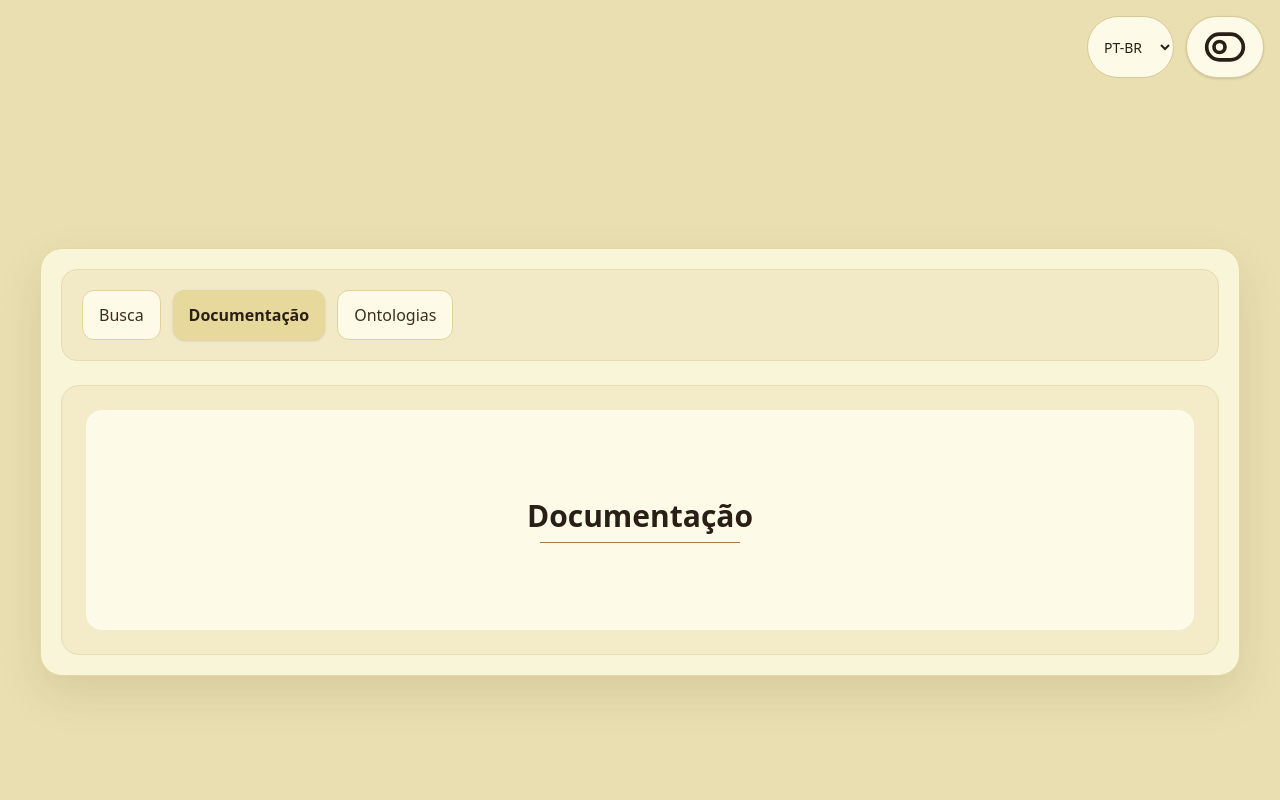
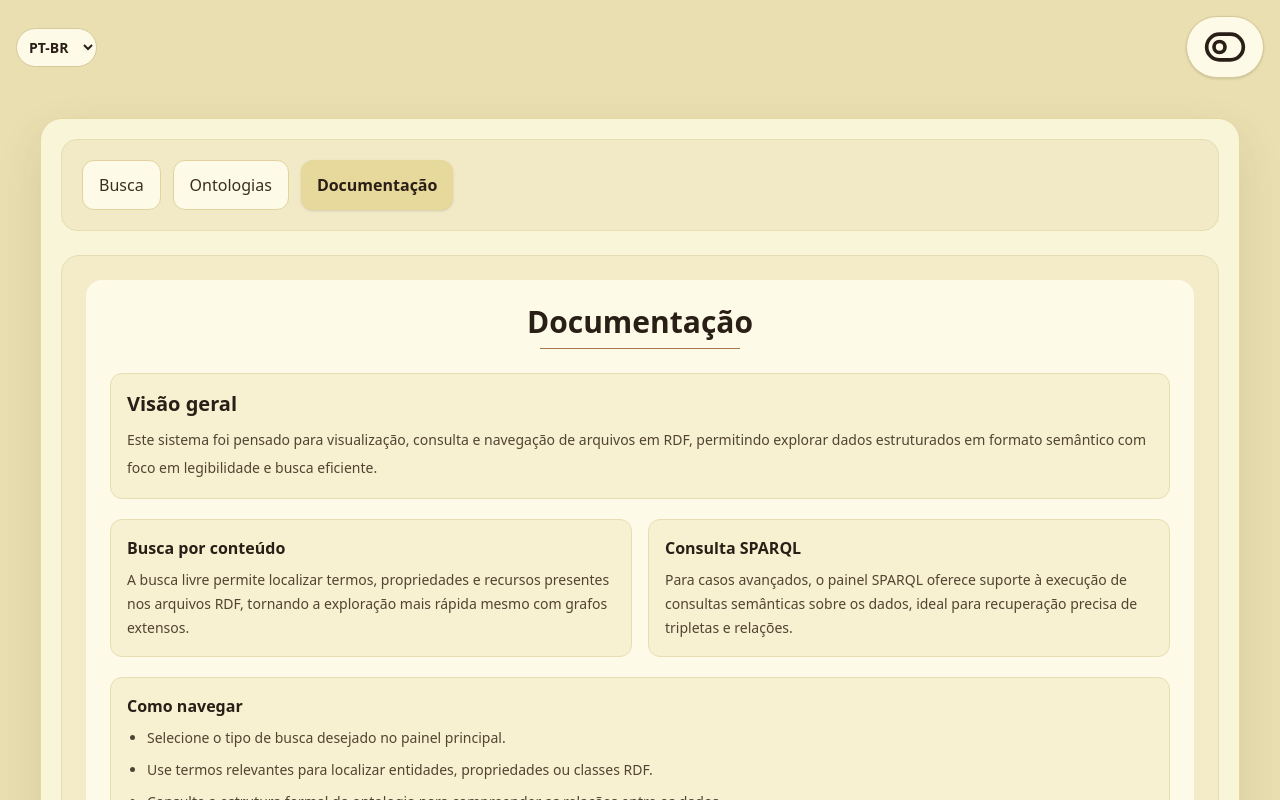
Before and after one commit to Henriqueriano/icc_uvv, a React (Vite) app in the folder frontend/: page / in a window 1280 px wide. Both pictures are taken after a click on the button "Documentação". Shown: the top 800 px of the page. Built offline with nearby package versions, Linux system fonts and the light colour scheme.

Commit message:
feat(docs): added robots.txt and docs section

```diff
--- a/frontend/src/App.tsx
+++ b/frontend/src/App.tsx
@@ -36,15 +36,15 @@ export function App() {
             : "min-h-screen bg-[#E9DFB0] text-[#2A1F16] transition-colors duration-200"
         }
       >
-        <div className="flex justify-end gap-3 p-4">
+        <div className="flex items-center justify-between gap-3 p-4">
           <select
             aria-label="Select system language"
             value={language}
             onChange={(event) => setLanguage(event.target.value as Language)}
             className={
               darkMode
-                ? "rounded-full border border-[#4C433D] bg-[#2A2724] px-3 py-2 text-sm text-[#F5F1E6] outline-none"
-                : "rounded-full border border-[#D7C99A] bg-[#FDFBE8] px-3 py-2 text-sm text-[#2A1F16] outline-none"
+                ? "rounded-full font-bold border border-[#4C433D] bg-[#2A2724] px-2 py-2 text-sm text-[#F5F1E6] outline-none"
+                : "rounded-full font-bold border border-[#D7C99A] bg-[#FDFBE8] px-2 py-2 text-sm text-[#2A1F16] outline-none"
             }
           >
             <option value="pt-BR">PT-BR</option>
--- a/frontend/src/components/DocumentationSection.tsx
+++ b/frontend/src/components/DocumentationSection.tsx
@@ -11,10 +11,46 @@ export function DocumentationSection({ darkMode, language }: DocumentationSectio
   return (
     <main className="block">
       <section className={darkMode ? "w-full rounded-[18px] border border-[#453F39] bg-[#2A2724] p-6" : "w-full rounded-[18px] border border-[#E7DDB3] bg-[#F4EBC9] p-6"}>
-        <div className={darkMode ? "flex min-h-[220px] flex-col items-center justify-center rounded-2xl bg-[#171614] p-6 text-center" : "flex min-h-[220px] flex-col items-center justify-center rounded-2xl bg-[#FDFBE8] p-6 text-center"}>
-          <h1 className={darkMode ? "mb-2 text-3xl font-bold text-[#F5F1E6]" : "mb-2 text-3xl font-bold text-[#2A1F16]"}>{translation.documentation}</h1>
-          <div className="flex justify-center">
-            <hr className={darkMode ? "w-50 border-0 border-t border-[#8C6E4C]" : "w-50 border-0 border-t border-[#A57A4B]"} />
+        <div className={darkMode ? "rounded-2xl bg-[#171614] p-6" : "rounded-2xl bg-[#FDFBE8] p-6"}>
+          <div className="mb-6 text-center">
+            <h1 className={darkMode ? "mb-2 text-3xl font-bold text-[#F5F1E6]" : "mb-2 text-3xl font-bold text-[#2A1F16]"}>{translation.documentation}</h1>
+            <div className="flex justify-center">
+              <hr className={darkMode ? "w-50 border-0 border-t border-[#8C6E4C]" : "w-50 border-0 border-t border-[#A57A4B]"} />
+            </div>
+          </div>
+
+          <div className="space-y-5 text-left">
+            <div className={darkMode ? "rounded-xl border border-[#453F39] bg-[#221F1D] p-4" : "rounded-xl border border-[#E7DDB3] bg-[#F7F0D1] p-4"}>
+              <h2 className={darkMode ? "mb-2 text-xl font-semibold text-[#F5F1E6]" : "mb-2 text-xl font-semibold text-[#2A1F16]"}>{translation.documentationOverviewTitle}</h2>
+              <p className={darkMode ? "text-sm leading-7 text-[#E8DCC2]" : "text-sm leading-7 text-[#524332]"}>
+                {translation.documentationOverviewText}
+              </p>
+            </div>
+
+            <div className="grid gap-4 md:grid-cols-2">
+              <div className={darkMode ? "rounded-xl border border-[#453F39] bg-[#221F1D] p-4" : "rounded-xl border border-[#E7DDB3] bg-[#F7F0D1] p-4"}>
+                <h3 className={darkMode ? "mb-2 text-base font-semibold text-[#F5F1E6]" : "mb-2 text-base font-semibold text-[#2A1F16]"}>{translation.documentationSearchTitle}</h3>
+                <p className={darkMode ? "text-sm leading-6 text-[#E8DCC2]" : "text-sm leading-6 text-[#524332]"}>
+                  {translation.documentationSearchText}
+                </p>
+              </div>
+
+              <div className={darkMode ? "rounded-xl border border-[#453F39] bg-[#221F1D] p-4" : "rounded-xl border border-[#E7DDB3] bg-[#F7F0D1] p-4"}>
+                <h3 className={darkMode ? "mb-2 text-base font-semibold text-[#F5F1E6]" : "mb-2 text-base font-semibold text-[#2A1F16]"}>{translation.documentationSparqlTitle}</h3>
+                <p className={darkMode ? "text-sm leading-6 text-[#E8DCC2]" : "text-sm leading-6 text-[#524332]"}>
+                  {translation.documentationSparqlText}
+                </p>
+              </div>
+            </div>
+
+            <div className={darkMode ? "rounded-xl border border-[#453F39] bg-[#221F1D] p-4" : "rounded-xl border border-[#E7DDB3] bg-[#F7F0D1] p-4"}>
+              <h3 className={darkMode ? "mb-2 text-base font-semibold text-[#F5F1E6]" : "mb-2 text-base font-semibold text-[#2A1F16]"}>{translation.documentationGuideTitle}</h3>
+              <ul className={darkMode ? "list-disc space-y-2 pl-5 text-sm leading-6 text-[#E8DCC2]" : "list-disc space-y-2 pl-5 text-sm leading-6 text-[#524332]"}>
+                {translation.documentationGuideItems.map((item) => (
+                  <li key={item}>{item}</li>
+                ))}
+              </ul>
+            </div>
           </div>
         </div>
       </section>
--- a/frontend/src/components/NavButtons.tsx
+++ b/frontend/src/components/NavButtons.tsx
@@ -26,6 +26,15 @@ export function NavButtons({ activeTab, onChange, darkMode, language }: NavButto
       >
         {translation.search}
       </button>
+
+      <button
+        type="button"
+        className={activeTab === "ontologies" ? activeButton : baseButton}
+        onClick={() => onChange("ontologies")}
+      >
+        {translation.ontologies}
+      </button>
+
       <button
         type="button"
         className={activeTab === "docs" ? activeButton : baseButton}
@@ -33,13 +42,6 @@ export function NavButtons({ activeTab, onChange, darkMode, language }: NavButto
       >
         {translation.documentation}
       </button>
-      <button
-        type="button"
-        className={activeTab === "ontologies" ? activeButton : baseButton}
-        onClick={() => onChange("ontologies")}
-      >
-        {translation.ontologies}
-      </button>
     </div>
   );
 }
--- a/frontend/src/i18n.ts
+++ b/frontend/src/i18n.ts
@@ -22,6 +22,19 @@ export const uiText = {
     notFound: "Página não encontrada",
     notFoundMessage: "A página que você procura não existe ou foi movida.",
     goHome: "Voltar para a página inicial",
+    documentationOverviewTitle: "Visão geral",
+    documentationOverviewText: "Este sistema foi pensado para visualização, consulta e navegação de arquivos em RDF, permitindo explorar dados estruturados em formato semântico com foco em legibilidade e busca eficiente.",
+    documentationSearchTitle: "Busca por conteúdo",
+    documentationSearchText: "A busca livre permite localizar termos, propriedades e recursos presentes nos arquivos RDF, tornando a exploração mais rápida mesmo com grafos extensos.",
+    documentationSparqlTitle: "Consulta SPARQL",
+    documentationSparqlText: "Para casos avançados, o painel SPARQL oferece suporte à execução de consultas semânticas sobre os dados, ideal para recuperação precisa de tripletas e relações.",
+    documentationGuideTitle: "Como navegar",
+    documentationGuideItems: [
+      "Selecione o tipo de busca desejado no painel principal.",
+      "Use termos relevantes para localizar entidades, propriedades ou classes RDF.",
+      "Consulte a estrutura formal da ontologia para compreender as relações entre os dados.",
+      "Explore os resultados em contextos de documentação e semântica aplicada.",
+    ],
   },
   "en-US": {
     menu: "Menu",
@@ -44,6 +57,19 @@ export const uiText = {
     notFound: "Page not found",
     notFoundMessage: "The page you are looking for does not exist or has been moved.",
     goHome: "Back to home",
+    documentationOverviewTitle: "Overview",
+    documentationOverviewText: "This system was designed for viewing, querying, and navigating RDF files, allowing structured semantic data to be explored with a focus on readability and efficient search.",
+    documentationSearchTitle: "Content search",
+    documentationSearchText: "The free search allows you to locate terms, properties, and resources present in RDF files, making exploration faster even in large graphs.",
+    documentationSparqlTitle: "SPARQL query",
+    documentationSparqlText: "For advanced cases, the SPARQL panel supports executing semantic queries over the data, ideal for precise retrieval of triples and relationships.",
+    documentationGuideTitle: "How to navigate",
+    documentationGuideItems: [
+      "Select the type of search you want in the main panel.",
+      "Use relevant terms to locate RDF entities, properties, or classes.",
+      "Consult the formal ontology structure to understand the relationships between the data.",
+      "Explore the results in documentation and applied semantic contexts.",
+    ],
   },
   "es-ES": {
     menu: "Menú",
@@ -66,6 +92,19 @@ export const uiText = {
     notFound: "Página no encontrada",
     notFoundMessage: "La página que buscas no existe o ha sido movida.",
     goHome: "Volver a la página principal",
+    documentationOverviewTitle: "Visión general",
+    documentationOverviewText: "Este sistema fue pensado para la visualización, consulta y navegación de archivos RDF, permitiendo explorar datos estructurados en formato semántico con foco en legibilidad y búsqueda eficiente.",
+    documentationSearchTitle: "Búsqueda por contenido",
+    documentationSearchText: "La búsqueda libre permite localizar términos, propiedades y recursos presentes en los archivos RDF, haciendo que la exploración sea más rápida incluso con grafos extensos.",
+    documentationSparqlTitle: "Consulta SPARQL",
+    documentationSparqlText: "Para casos avanzados, el panel SPARQL permite ejecutar consultas semánticas sobre los datos, ideal para recuperar de forma precisa triples y relaciones.",
+    documentationGuideTitle: "Cómo navegar",
+    documentationGuideItems: [
+      "Selecciona el tipo de búsqueda deseado en el panel principal.",
+      "Usa términos relevantes para localizar entidades, propiedades o clases RDF.",
+      "Consulta la estructura formal de la ontología para comprender las relaciones entre los datos.",
+      "Explora los resultados en contextos de documentación y semántica aplicada.",
+    ],
   },
 } as const;
 
```
